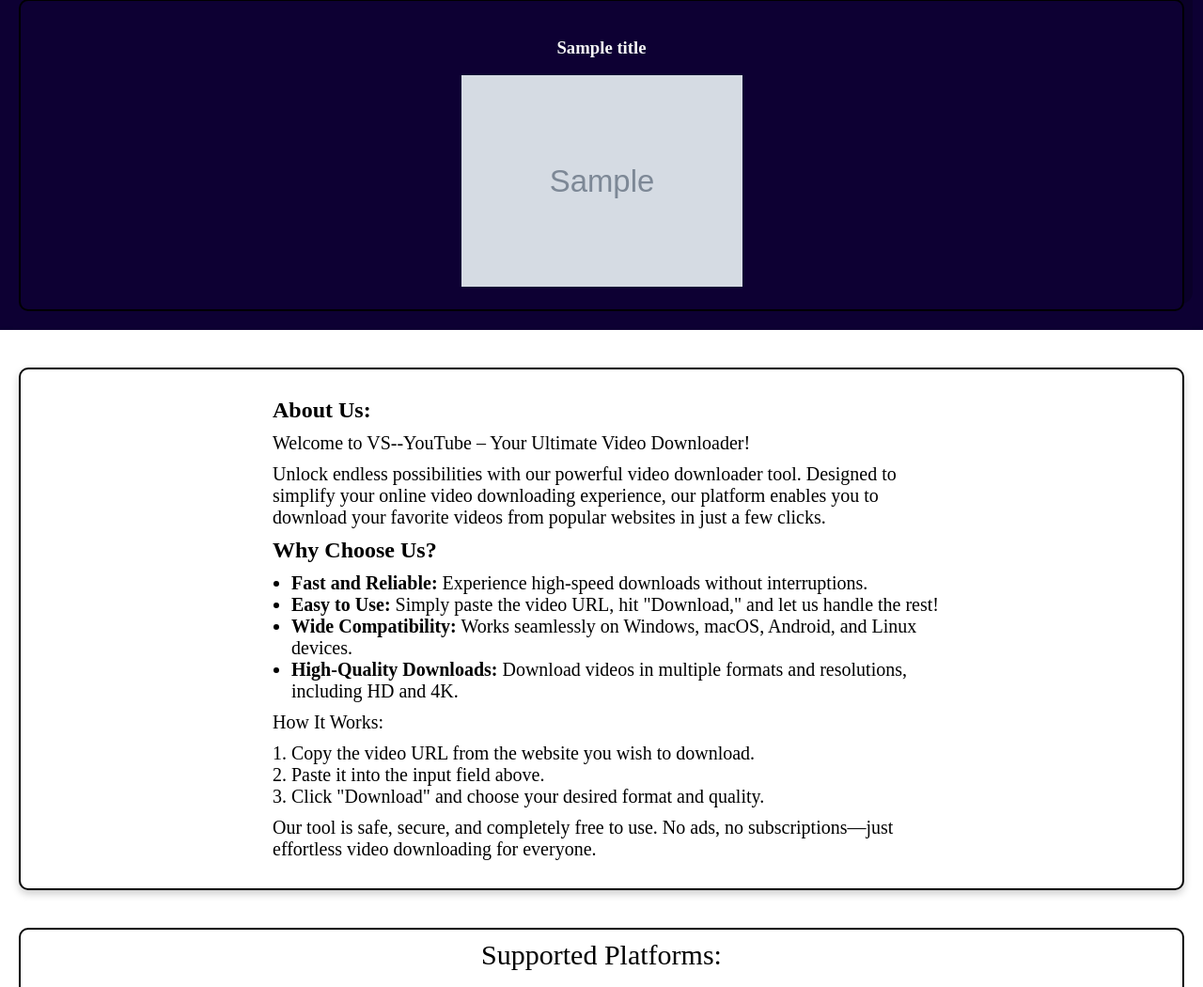
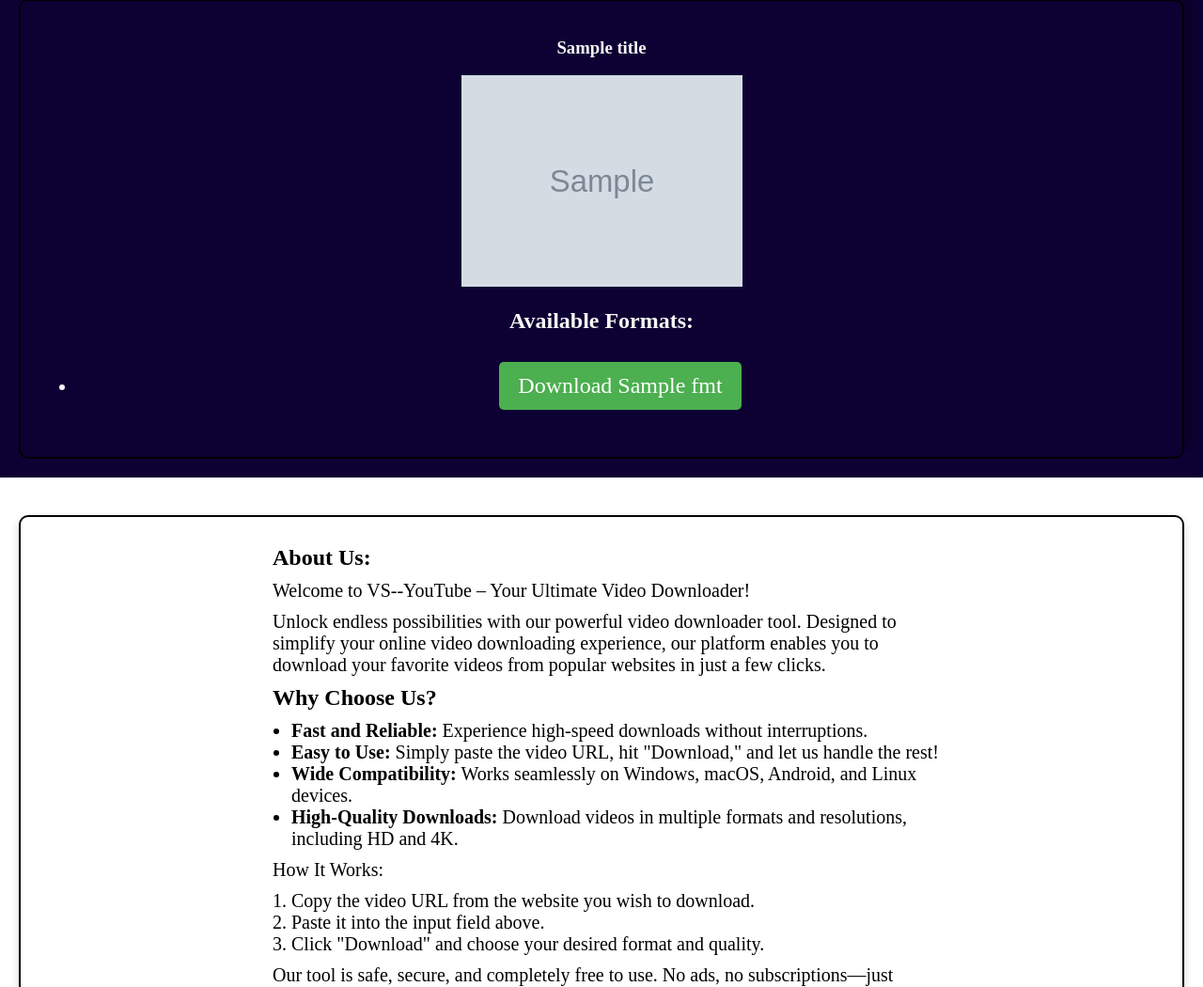
Before and after one commit to Ajayrawati/Video_Download, a Flask app: template templates/download.html in a window 1280 px wide. Shown: the part 271-1321 px from the top of the page at 94% size. Run offline with Flask 3, Linux system fonts and the light colour scheme; the template is opened without the code that fills it: most values are stand-ins (such as "Sample title", 1, 10 or a date in 2020); grey boxes marked "Sample" are stand-in pictures.

Commit message:
Modefied and addded Download Button

```diff
--- a/app.py
+++ b/app.py
@@ -1,22 +1,58 @@
-from flask import Flask, render_template,request
-from extractor import extract_vedio_data_from_url
+from flask import Flask, render_template, request
+from extractor import extract_vedio_data_from_url  # Ensure this module works correctly and returns expected data.
+
 app = Flask(__name__)
-
 
 @app.route("/")
 def home():
-    return render_template("index.html")
+    return render_template("index.html")  # Ensure you have 'index.html' in the 'templates' folder.
 
-@app.route("/download",methods=["POST"])
+@app.route("/download", methods=["POST"])
 def download():
-    vedio_url = request.form.get("video_url")
-    if not vedio_url:
+    video_url = request.form.get("video_url")
+
+    if not video_url:
         return "Error: No video URL provided.", 400
-    vedio_data = extract_vedio_data_from_url(vedio_url)
-    title = vedio_data["title"]
-    thumbnail = vedio_data["thumbnail"]
-    formats = vedio_data["formats"]
-    return render_template("download.html",title=title,thumbnail=thumbnail, formats=formats)
+
+    try:
+        # Extract video data
+        video_data = extract_vedio_data_from_url(video_url)
+        title = video_data.get("title", "No Title Available")
+        thumbnail = video_data.get("thumbnail", "")
+        formats = video_data.get("formats", [])
+
+        mp4_formats = [
+            format for format in formats
+            if 'mp4' in format.get('extension', '') and '.m3u8' not in format.get('url', '')
+        ]
+
+        unique_resolutions = {}
+
+        for video in mp4_formats:
+            # Extract resolution from format_name (e.g., 144p, 240p)
+            resolution = video['format_name'].split()[-1]
+            if resolution not in unique_resolutions:
+                # Add the resolution as a separate key
+                unique_resolutions[resolution] = {
+                    **video,  # Include the original video data
+                    'format_name_label': resolution  # Add format_name_label with resolution (e.g., '144p')
+                }
+
+        # Extract the filtered list
+        filtered_videos = list(unique_resolutions.values())
+
+        # Pass data to the template
+        return render_template(
+            "download.html",
+            title=title,
+            thumbnail=thumbnail,
+            formats=filtered_videos
+        )
+
+    except Exception as e:
+        # Handle errors and display them
+        print(f"Error: {e}")
+        return f"Error: {str(e)}", 500
 
 if __name__ == "__main__":
     app.run(debug=True)
--- /dev/null
+++ b/static/js/back.js
@@ -0,0 +1,22 @@
+document.addEventListener("DOMContentLoaded", function () {
+
+
+    if (formats && formats.length > 0) {
+      const downloadSection = document.querySelector('.formats-list');
+
+      formats.forEach(function(format) {
+        const listItem = document.createElement('li');
+
+        const button = document.createElement('a');
+        button.href = format.url;
+        button.textContent = 'Download ' + (format.extension || 'Video');
+        button.classList.add('download-button');
+
+        listItem.appendChild(button);
+
+        downloadSection.appendChild(listItem);
+      });
+    } else {
+      console.log('No formats available or formats are empty.');
+    }
+});
--- a/templates/download.html
+++ b/templates/download.html
@@ -6,6 +6,44 @@
     <title>SSYouTube Video Downloader</title>
     <link rel="stylesheet" href="{{ url_for('static', filename='css/style.css') }}">
     <link rel="stylesheet" href="back.js">
+<style>
+    /* Submit Button for the Form */
+.cover_input[type="submit"] {
+    width: 100%; /* Full width of the container */
+    background-color: #4CAF50; /* Green background */
+    color: white; /* White text */
+    font-size: 1.1em;
+    border: none;
+    cursor: pointer;
+    padding: 12px;
+    border-radius: 5px;
+    transition: background-color 0.3s ease; /* Smooth transition for hover effect */
+    box-sizing: border-box; /* Ensures the width and padding are handled properly */
+}
+
+.cover_input[type="submit"]:hover {
+    background-color: #45a049; /* Darker green on hover */
+}
+
+/* Button inside Download Section */
+.download-material a {
+    display: inline-block;
+    margin: 10px 0;
+    padding: 12px 20px;
+    background-color: #4CAF50; /* Green background */
+    color: white; /* White text */
+    font-size: 1.2em;
+    text-decoration: none;
+    border-radius: 5px;
+    text-align: center;
+    transition: background-color 0.3s ease; /* Smooth transition for hover effect */
+}
+
+.download-material a:hover {
+    background-color: #45a049; /* Darker green on hover */
+}
+
+</style>
 </head>
 <body>
     <header>
@@ -20,7 +58,13 @@
               name="vedio_url"
               class="cover_input"
               placeholder="Paste your video link here" />
-              <button type="submit" class="cover_input">Download</button>
+              <button type="submit" class="cover" style="padding: 10px 20px;
+              height: 100%;
+              border: none;
+              border-radius: 5px;
+              background-color: #e63946;
+              color: #fff;
+              cursor: pointer;">Download</button>
             </form>
           </div>
 
@@ -30,6 +74,16 @@
           <div class="thumbnail">
             <img src="{{thumbnail}}" alt="thumbnail" class="thumbnail">
           </div>
+          <h2>Available Formats:</h2>
+          <ul>
+            {% for fmt in formats %}
+            <li>
+                <a href="{{ fmt['url'] }}" target="_blank" download>
+                    Download <span class="format-label">{{ fmt['format_name_label'] }}</span>
+                </a>
+            </li>
+            {% endfor %}
+        </ul>
     </div>
 
 
@@ -81,4 +135,6 @@
         <p>Install extension: <strong>SaveFrom.net Helper</strong></p>
     </footer>
 </body>
+<script src="{{ url_for('static', filename='js/back.js') }}"></script>
+
 </html>
```
Also changed, not shown: 1 other file.
